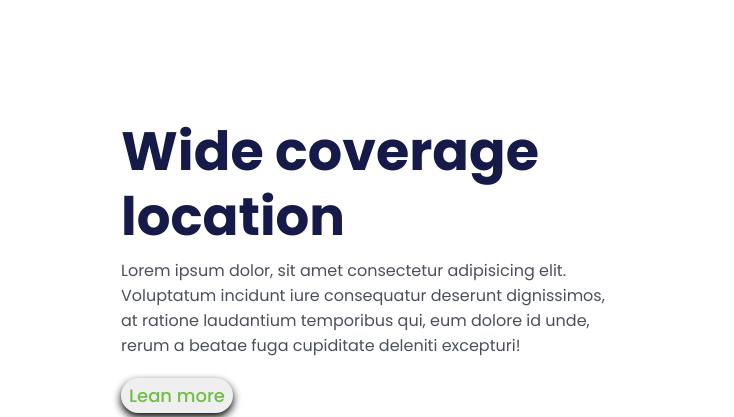
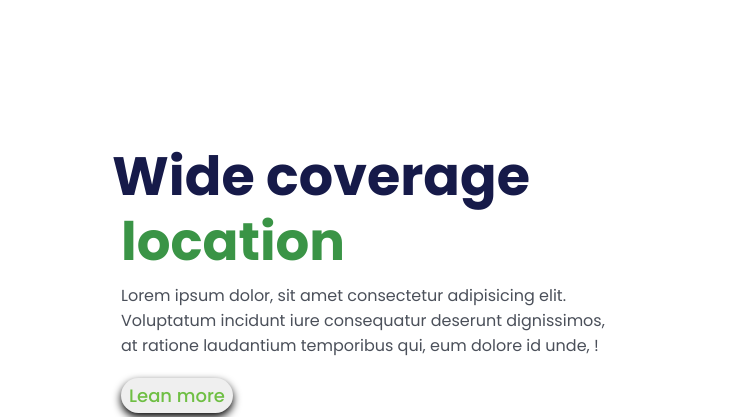
Before and after one commit to randygutierrez23/Proyecto-figmar-02, a plain HTML site: page index.html in a window 1280 px wide. Shown: the part 217-634 px from the top of the page, 0-734 px from the left. Drawn offline with Linux system fonts and the light colour scheme.

Commit message:
staged dou title secudario color, alteraçãon da etiqueta <p>

```diff
--- a/index.html
+++ b/index.html
@@ -25,7 +25,7 @@
             <p class="paragrafo">Lorem ipsum dolor, sit amet consectetur adipisicing elit.
                 Voluptatum incidunt iure consequatur deserunt dignissimos,
                 at ratione laudantium temporibus qui, eum dolore id unde,
-                rerum a beatae fuga cupiditate deleniti excepturi!</p>
+                !</p>
                 <button class="button-section">Lean more</button>
         </section>
 
--- a/style.css
+++ b/style.css
@@ -80,6 +80,7 @@ section {
     line-height: 82px;
     color: #161A49;
     margin-bottom: -16px;
+    margin-left: -9px;
 
 }
 
@@ -87,7 +88,7 @@ section {
     font-weight: 700;
     font-size: 53px;
     line-height: 82px;
-    color: #161A49;
+    color: #3a9446;
 
 }
 
```
